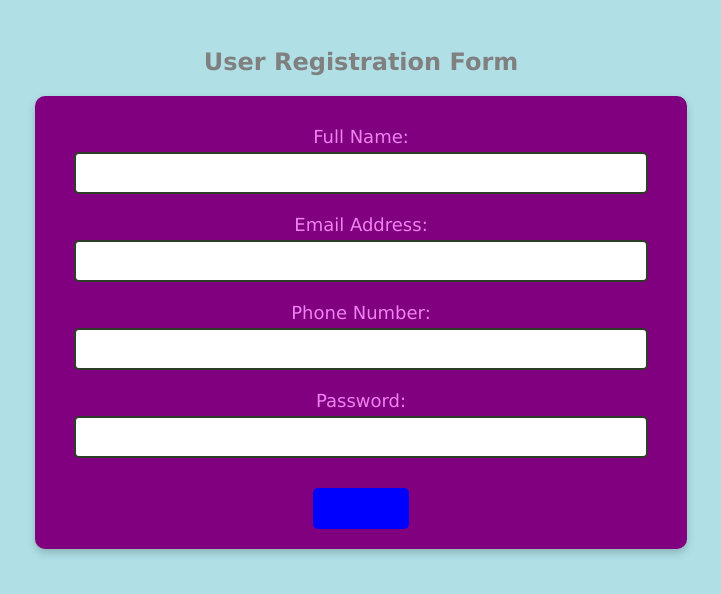
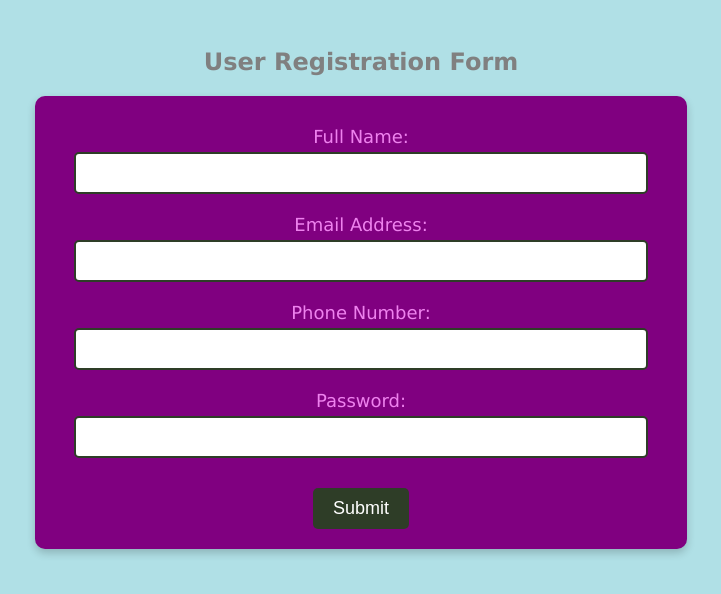
Before and after one commit to Yvonne-Mathenge/js-regex-validation_Yvonne_Waithira, a plain HTML site: page index.html in a window 1280 px wide. Shown: the whole page, without its empty margins (279-1000 px from the left). Drawn offline with Linux system fonts and the light colour scheme.

Commit message:
Update style.css

```diff
--- a/style.css
+++ b/style.css
@@ -49,8 +49,8 @@ input:focus {
 
 
 button {
-    background-color:blue;
-    color: blue;
+   background-color: #2E3D27;
+    color: #ffffff;
     padding: 10px 20px;
     font-size: 18px;
     border: none;
```
